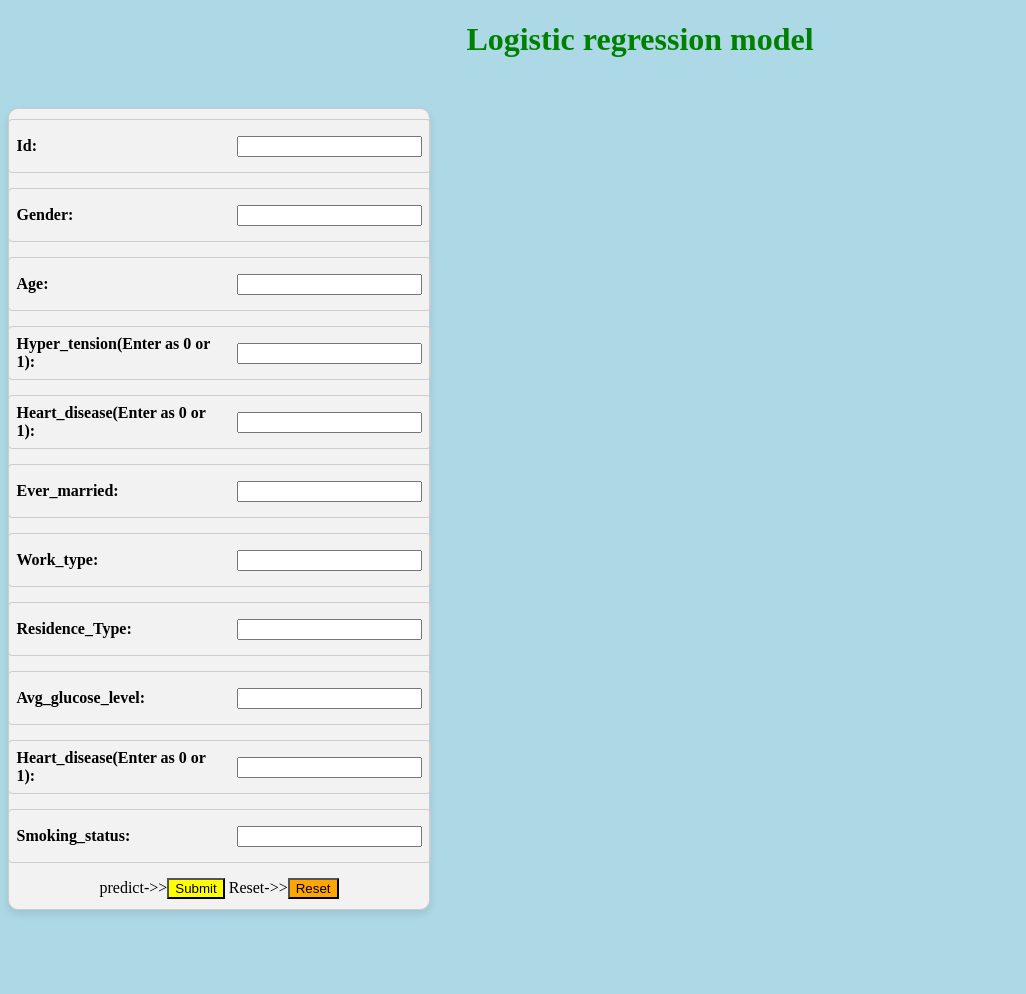
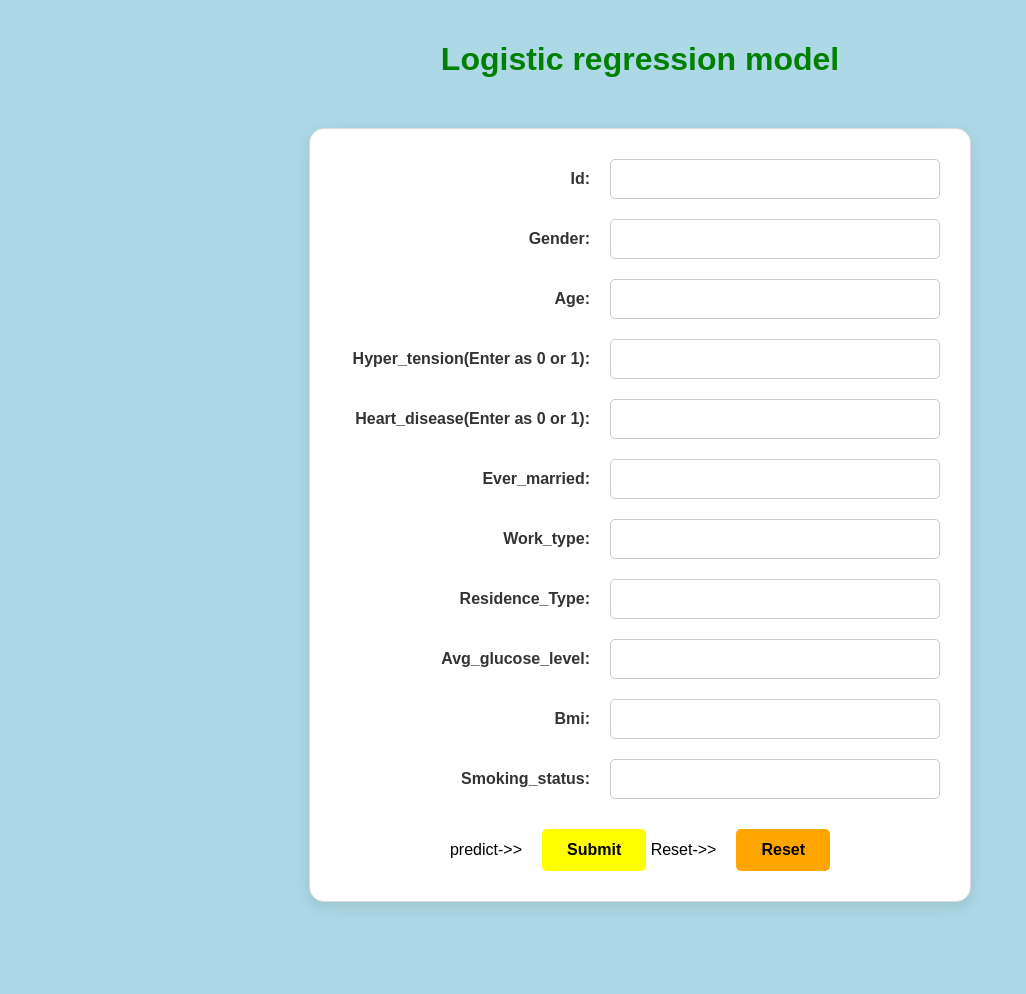
Before and after one commit to Rutheeshwaran/render-flask-logmodel-deployment, a Flask app: page / in a window 1280 px wide. Shown: the whole page, without its empty margins (0-1026 px from the left). Before the commit the page ends 914 px from the top, so only its background shows below. Run offline with Flask 3, Linux system fonts and the light colour scheme; parts of the project's set-up code (start-up, migrations or seed data) failed here and were passed over.

Commit message:
css FIX:

```diff
--- a/static/style.css
+++ b/static/style.css
@@ -1,39 +1,99 @@
-body{
-    background-color:lightblue;
-}
-.form{
-    display:flex;
-    flex-direction:column;
+/* In static/style.css */
+
+/* --- 1. Style the main page body --- */
+body {
+    background-color: lightblue;
+    font-family: Arial, sans-serif;
+    margin: 0;
+
+    /* This will help center the main form block */
+    display: flex;
+    flex-direction: column;
     align-items: center;
-    width: 400px;
-    padding: 10px;
-    margin-top: 50px;
-    background-color: #f2f2f2;
-    border: 1px solid #ccc;
-    border-radius: 10px;
-    box-shadow: 0 4px 8px rgba(0,0,0,0.1);
-
+    padding: 20px; /* Add some padding around the edges */
 }
 
-.fol {
-    display: flex;         /* Use Flexbox for alignment */
-    align-items: center;   /* Vertically align the label and input */
-    margin-bottom: 15px;   /* Add some space between each row */
+/* --- 2. Style the main container (using your class name 'form') --- */
+.form {
+    width: 600px; /* Wider for the longer labels */
+    padding: 30px;
+    margin-top: 20px;
+    background-color: #ffffff; /* A clean white background */
+    border: 1px solid #ddd;
+    border-radius: 15px;
+    box-shadow: 0 5px 15px rgba(0,0,0,0.1);
 }
 
-
-
-.fol label {
-    width: 200px;             /* 1. Give all labels a FIXED width. This creates the first column. */
-    text-align: left;         /*lign the text to the right, so it's neat against the input box. */
-    margin-right: 20px;       /* 3. Add some space between the label and the input box. */
-    font-weight: bold;        /* Make the labels stand out a bit. */
+/* Center the main title (we can target it directly) */
+h1 {
+    color: green;
+    margin-bottom: 30px;
 }
 
+/* --- 3. Style each form row (using your class name 'fol') --- */
+.fol {
+    display: flex;
+    align-items: center;   /* Vertically aligns the text and the input box */
+    margin-bottom: 20px;   /* Adds space between each row */
+}
 
-.fol {
-    flex: 1;                  /* 4. Tell the input to take up all the remaining available space. */
-    padding: 8px;             /* Add some internal padding to the input boxes. */
+/* --- 4. Style the labels inside each row --- */
+.fol label {
+    width: 250px;           /* Give all labels a fixed width to create the first column */
+    text-align: right;      /* Align text to the right for a clean edge */
+    margin-right: 20px;     /* Add space between the label and the input box */
+    font-weight: bold;
+    color: #333;
+}
+
+/* --- 5. Style the input boxes inside each row --- */
+.fol input[type="text"],
+.fol input[type="number"] {
+    flex: 1;                /* Makes the input box grow to fill the remaining space */
+    padding: 10px;
     border: 1px solid #ccc;
-    border-radius: 4px;
+    border-radius: 5px;
+    font-size: 16px;
 }
+
+/* --- 6. Style the submit and reset buttons --- */
+/* Remove the inline styles from your HTML for this to work best */
+input[type="submit"],
+input[type="reset"] {
+    padding: 12px 25px;
+    margin-top: 10px;
+    margin-left: 20px;
+    border: none;
+    border-radius: 5px;
+    color: black;
+    font-size: 16px;
+    font-weight: bold;
+    cursor: pointer;
+    transition: transform 0.2s ease;
+}
+
+/* Make them look different */
+input[type="submit"] {
+    background-color: yellow;
+}
+
+input[type="reset"] {
+    background-color: orange;
+}
+
+/* Add a nice hover effect */
+input[type="submit"]:hover,
+input[type="reset"]:hover {
+    transform: scale(1.05); /* Slightly enlarge the button on hover */
+}
+
+/* Style for the prediction result text */
+h3.prediction-result { /* Added a class for more specific styling */
+    margin-top: 30px;
+    font-size: 24px;
+    color: #004085;
+    background-color: #cce5ff;
+    padding: 15px;
+    border-radius: 5px;
+    border: 1px solid #b8daff;
+}
--- a/templates/index.html
+++ b/templates/index.html
@@ -80,7 +80,7 @@
             <br /><br />
           </div>
           <div class="fol">
-            <label for="bmi">Heart_disease(Enter as 0 or 1):</label>
+            <label for="bmi">Bmi:</label>
             <input type="number" id="bmi" name="bmi" step="0.0" required />
             <br /><br />
           </div>
```
